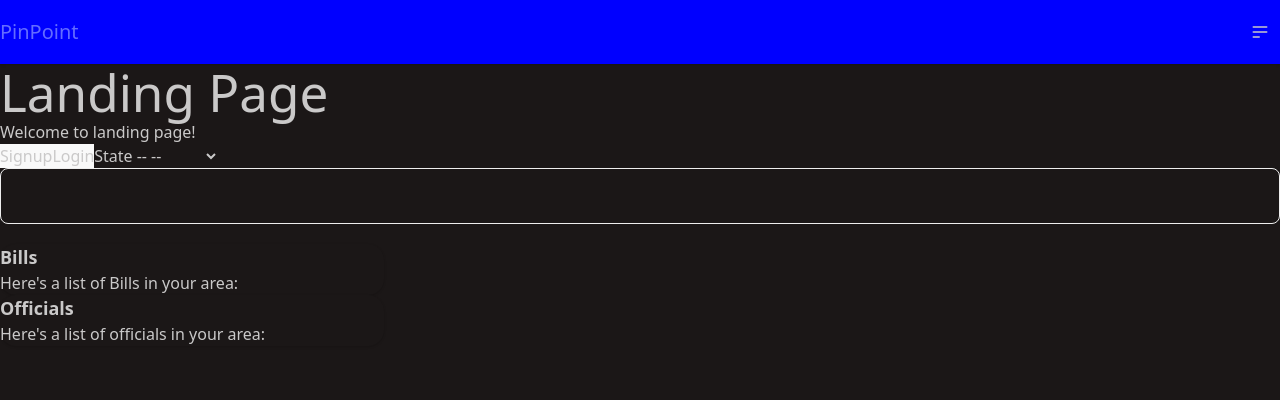
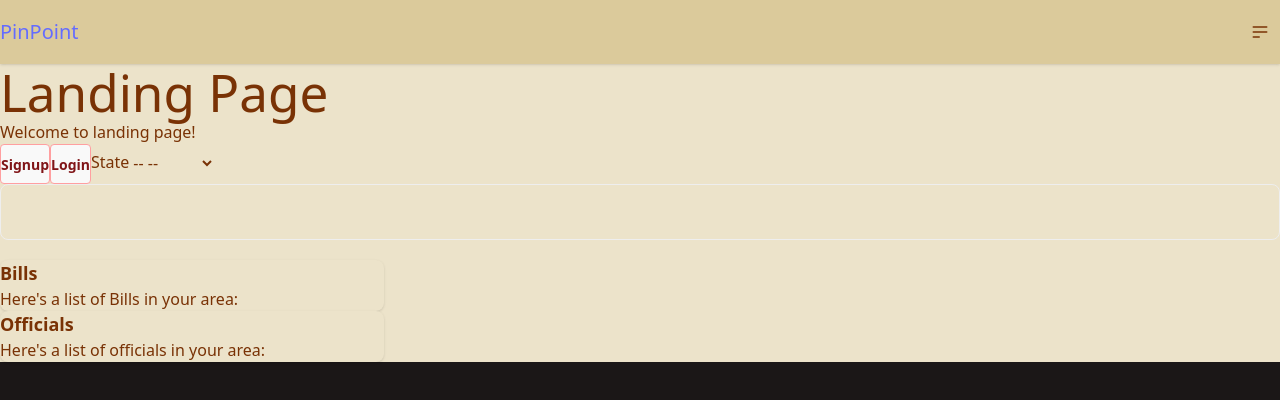
Before and after one commit to SalomeVinces/Team-Figuring-it-out-client-pinpoint, a React (Vite) app in the folder pin-point/: page / in a window 1280 px wide. Shown: the top 400 px of the page. Built offline with nearby package versions, Linux system fonts and the light colour scheme.

Commit message:
making logout button only visible if user is signed in

```diff
--- a/pin-point/src/App.jsx
+++ b/pin-point/src/App.jsx
@@ -42,8 +42,8 @@ function App() {
 
   return (
     <>
-      <div data-theme="forest">
-        <Navbar handleLogout={handleLogout} />
+      <div data-theme="retro">
+        <Navbar token={token} handleLogout={handleLogout} />
 
         {/* {token && <button style={{ position: "absolute", top: 0, right: 0 }} onClick={handleLogout}>Logout</button>} */}
 
--- a/pin-point/src/Components/Landing.jsx
+++ b/pin-point/src/Components/Landing.jsx
@@ -14,8 +14,8 @@ const Landing = ({handleNavigation}) => {
             <h1>Landing Page</h1>
             {/* //!Place holder for description for landing page */}
             <p>Welcome to landing page!</p>
-            <button onClick={() => handleNavigation("/Auth")} >Signup</button>
-            <button onClick={() => handleNavigation("/Auth?login=true")} >Login</button>
+            <button className='btn btn-primary' onClick={() => handleNavigation("/Auth")} >Signup</button>
+            <button className='btn btn-primary' onClick={() => handleNavigation("/Auth?login=true")} >Login</button>
             <label htmlFor="myDropdown">State</label>
             <select id="myDropdown" value={selectedValue} onChange={handleChange}>
                 <option value="">-- --</option>
--- a/pin-point/src/Components/Navbar.jsx
+++ b/pin-point/src/Components/Navbar.jsx
@@ -2,11 +2,11 @@ import React from "react";
 import "./Components-css/Navbar.css";
 import { useNavigate } from "react-router-dom";
 
-const Navbar = ( {handleNavigation, handleLogout} ) => {
+const Navbar = ({ token, handleLogout }) => {
   const navigate = useNavigate()
 
   return (
-    <div className="navbar bg-base-100 shadow-sm bg-primary">
+    <div className="navbar bg-base-300 shadow-sm ">
       <div className="navbar-start">
         {/*  logo */}
         <a className="ghost text-xl">PinPoint</a>
@@ -42,18 +42,29 @@ const Navbar = ( {handleNavigation, handleLogout} ) => {
 
             <li>
               <a onClick={() => {
-                navigate("/home")}}>Homepage</a>
+
+                navigate("/home")
+              }}>Homepage</a>
             </li>
 
             <li>
               <a onClick={() => {
-                navigate("/survey")}}>Survey</a>
+                navigate("/survey")
+              }}>Survey</a>
             </li>
 
-            {/* //! Edit so logout displays when user is already signed in */}
-            <li>
-              <a onClick={() => {handleLogout()}} >Logout</a>
-            </li>
+            {!token ? (
+
+              <li>
+                <a onClick={() => { handleLogout() }} >Logout</a>
+              </li>
+            ) : (
+              <li>
+                <a onClick={() => { navigate("/auth") }} >Signup</a>
+              </li>
+            )
+
+            }
           </ul>
         </div>
       </div>
--- a/pin-point/src/index.css
+++ b/pin-point/src/index.css
@@ -77,6 +77,6 @@ button:focus-visible {
 @plugin "daisyui/theme" {
   name: "forest"; /** Custom theme name or target an internal theme to override */
   default: true;
-  --color-primary: blue;
+  /* --color-primary: blue; */
 
 }
```
